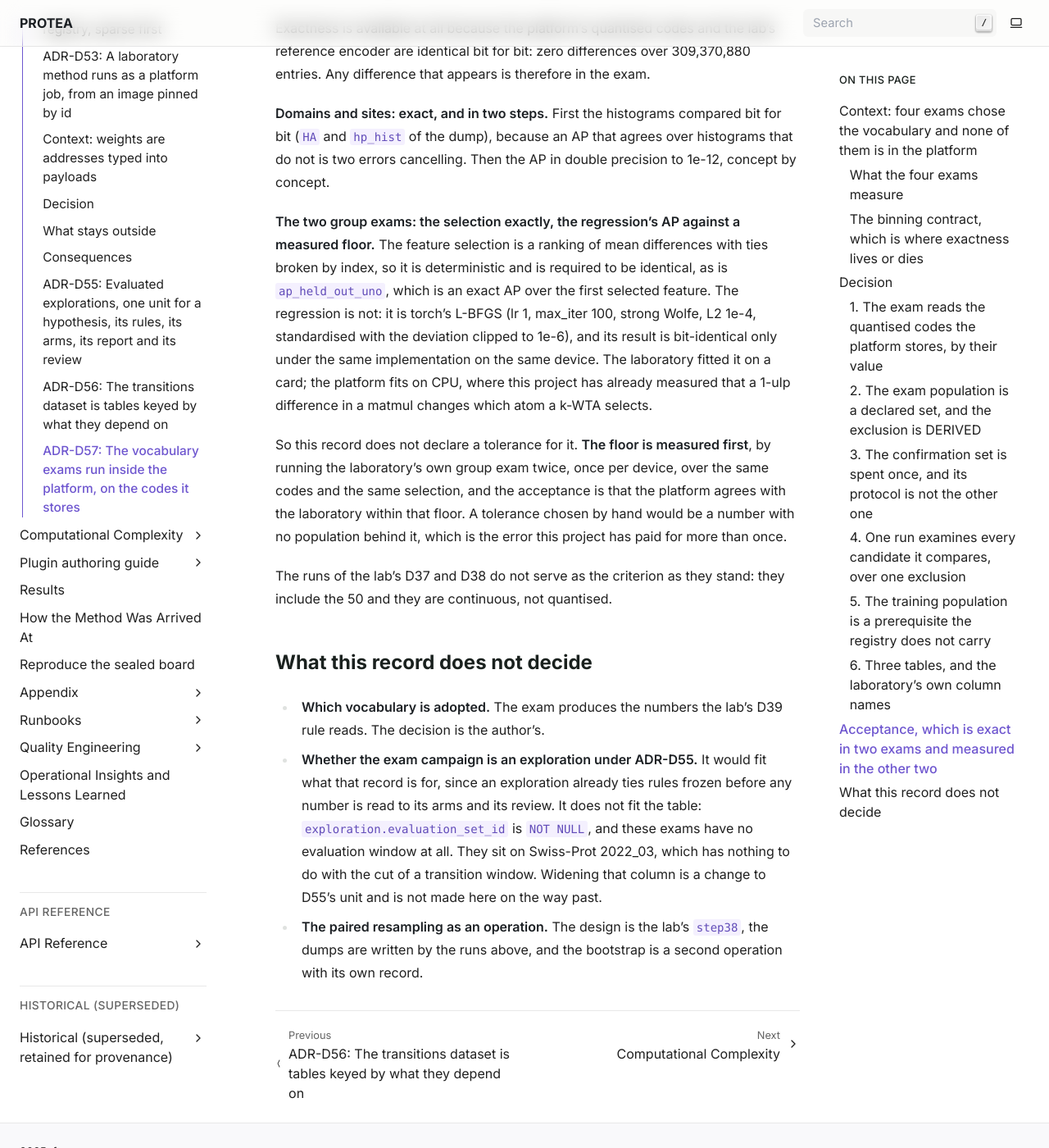
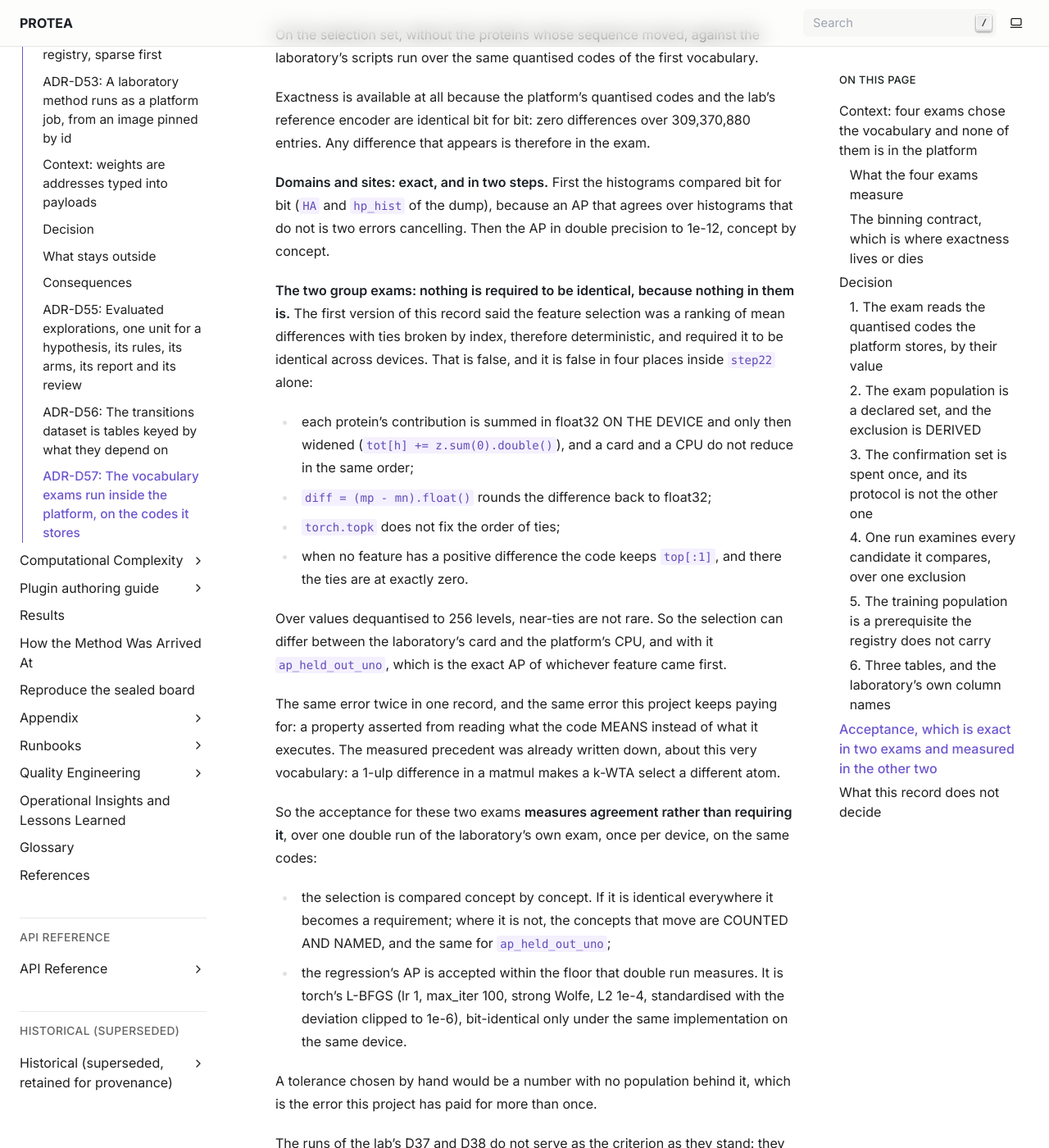
Before and after one commit to frapercan/PROTEA, a Sphinx documentation site: the page built from docs/source/adr/D57-vocabulary-exams-inside-the-platform.rst, in a window 1280 px wide and 1400 px high, scrolled down 8584 px. Shown: the whole window at 82% size. Built offline with Sphinx 7.4.7, drawn with Linux system fonts in a browser that asks for light colours; some of the changed text lies outside the part shown.

Commit message:
La seleccion de los examenes de grupo NO es determinista, y lo afirme
Escribi que es un ranking de diferencias de medias con empates por indice, "por
tanto determinista", y lo exigi identico entre dispositivos. Es falso, y es
falso en cuatro sitios dentro de step22: la contribucion de cada proteina se
suma en float32 EN EL DISPOSITIVO antes de ensancharse, y una tarjeta y una CPU
no reducen en el mismo orden; diff = (mp - mn).float() vuelve a redondear a
float32; torch.topk no fija el orden de los empates; y cuando ningun rasgo tiene
diferencia positiva se queda con top[:1], donde los empates estan en cero
exacto. Con valores descuantizados a 256 niveles los casi empates no son raros.

Afirme una propiedad leyendo lo que el codigo SIGNIFICA en vez de lo que
ejecuta, y el precedente medido estaba escrito sobre este mismo vocabulario: una
diferencia de 1 ulp en un matmul hace que un k-WTA elija otro atomo.

La aceptacion de los dos examenes de grupo pasa a MEDIR la coincidencia en vez
de exigirla, en una corrida doble del examen del laboratorio, una por
dispositivo: la seleccion se compara concepto a concepto, y si sale identica en
todos se convierte en requisito, y donde no, los conceptos que se mueven se
CUENTAN Y SE NOMBRAN, igual que ap_held_out_uno.

Y el umbral de F1 y cobertura se llama exam_bin y no level: es un bin del
histograma DE ESTE EXAMEN, mientras que level en todas las demas tablas es un
nivel de la cuantizacion del vocabulario. Dos cantidades distintas a un
caracter de distancia en el mismo esquema es como un lector une la que no es.

```diff
--- a/docs/source/adr/D57-vocabulary-exams-inside-the-platform.rst
+++ b/docs/source/adr/D57-vocabulary-exams-inside-the-platform.rst
@@ -298,8 +298,11 @@ not enter the mean. The row exists, with the AP null, because "measured and
 empty" and "not measured" are different facts and a missing row says neither.
 
 ``vocabulary_exam_choice``, one row per (run, concept, chosen_on_half, metric,
-rank): the feature, its threshold level where the metric has one, and its
-coefficient where the metric fits one. It exists because **the chosen feature is
+rank): the feature, its ``exam_bin`` where the metric has a threshold, and its
+coefficient where the metric fits one. The threshold is a bin of THIS EXAM's
+histogram and is deliberately not called ``level``, which in every other table
+means a level of the vocabulary's quantisation: two different quantities one
+character apart in the same schema is how a reader joins the wrong one. It exists because **the chosen feature is
 two, not one**: the single-feature AP is ``(a1[argmax a0] + a0[argmax a1]) / 2``,
 so there is a feature chosen on sub-half 0 and measured on 1 and another the
 other way round, and today they survive only inside the dump. The extras choose
@@ -323,23 +326,43 @@ for bit (``HA`` and ``hp_hist`` of the dump), because an AP that agrees over
 histograms that do not is two errors cancelling. Then the AP in double precision
 to 1e-12, concept by concept.
 
-**The two group exams: the selection exactly, the regression's AP against a
-measured floor.** The feature selection is a ranking of mean differences with ties
-broken by index, so it is deterministic and is required to be identical, as is
-``ap_held_out_uno``, which is an exact AP over the first selected feature. The
-regression is not: it is torch's L-BFGS (lr 1, max_iter 100, strong Wolfe, L2
-1e-4, standardised with the deviation clipped to 1e-6), and its result is
-bit-identical only under the same implementation on the same device. The
-laboratory fitted it on a card; the platform fits on CPU, where this project has
-already measured that a 1-ulp difference in a matmul changes which atom a k-WTA
-selects.
+**The two group exams: nothing is required to be identical, because nothing in
+them is.** The first version of this record said the feature selection was a
+ranking of mean differences with ties broken by index, therefore deterministic,
+and required it to be identical across devices. That is false, and it is false
+in four places inside ``step22`` alone:
 
-So this record does not declare a tolerance for it. **The floor is measured
-first**, by running the laboratory's own group exam twice, once per device, over
-the same codes and the same selection, and the acceptance is that the platform
-agrees with the laboratory within that floor. A tolerance chosen by hand would be
-a number with no population behind it, which is the error this project has paid
-for more than once.
+* each protein's contribution is summed in float32 ON THE DEVICE and only then
+  widened (``tot[h] += z.sum(0).double()``), and a card and a CPU do not reduce
+  in the same order;
+* ``diff = (mp - mn).float()`` rounds the difference back to float32;
+* ``torch.topk`` does not fix the order of ties;
+* when no feature has a positive difference the code keeps ``top[:1]``, and there
+  the ties are at exactly zero.
+
+Over values dequantised to 256 levels, near-ties are not rare. So the selection
+can differ between the laboratory's card and the platform's CPU, and with it
+``ap_held_out_uno``, which is the exact AP of whichever feature came first.
+
+The same error twice in one record, and the same error this project keeps paying
+for: a property asserted from reading what the code MEANS instead of what it
+executes. The measured precedent was already written down, about this very
+vocabulary: a 1-ulp difference in a matmul makes a k-WTA select a different atom.
+
+So the acceptance for these two exams **measures agreement rather than requiring
+it**, over one double run of the laboratory's own exam, once per device, on the
+same codes:
+
+* the selection is compared concept by concept. If it is identical everywhere it
+  becomes a requirement; where it is not, the concepts that move are COUNTED AND
+  NAMED, and the same for ``ap_held_out_uno``;
+* the regression's AP is accepted within the floor that double run measures. It
+  is torch's L-BFGS (lr 1, max_iter 100, strong Wolfe, L2 1e-4, standardised with
+  the deviation clipped to 1e-6), bit-identical only under the same
+  implementation on the same device.
+
+A tolerance chosen by hand would be a number with no population behind it, which
+is the error this project has paid for more than once.
 
 The runs of the lab's D37 and D38 do not serve as the criterion as they stand:
 they include the 50 and they are continuous, not quantised.
```
